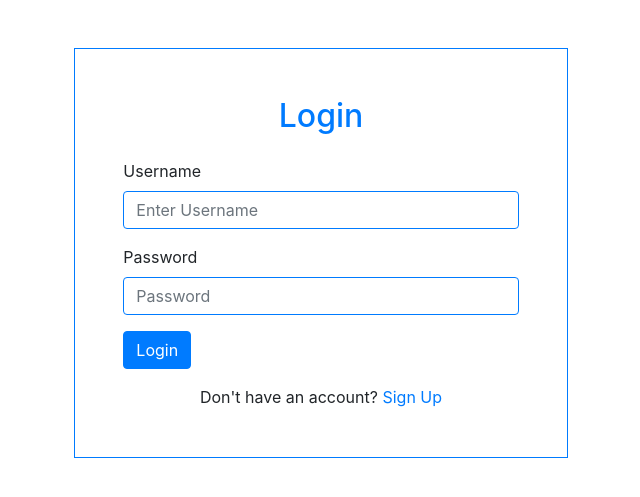
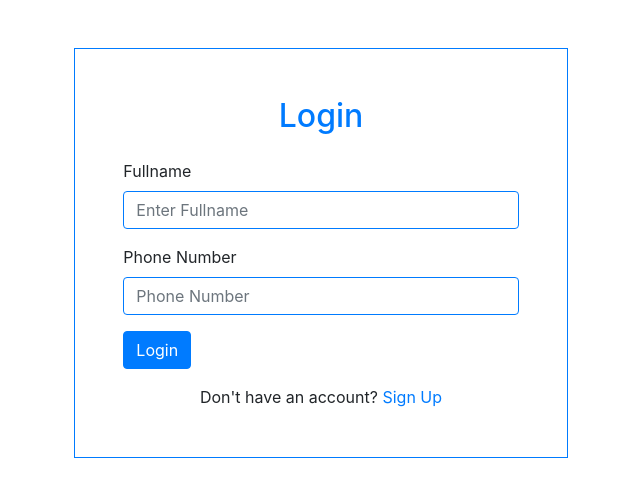
Before and after one commit to DanielNifemi/pollme, a Django app: page /accounts/login/ in a window 1280 px wide. Shown: the part 56-553 px from the top of the page, without its empty margins (319-959 px from the left). Run offline with Django 4.2, Linux system fonts and the light colour scheme; some libraries are stand-ins or nearby versions.

Commit message:
new commit

```diff
--- a/accounts/templates/accounts/login.html
+++ b/accounts/templates/accounts/login.html
@@ -18,14 +18,14 @@
             <form action="" method="post">
                 {% csrf_token %}
                 <div class="mb-3">
-                    <label for="username" class="form-label">Username</label>
-                    <input type="text" class="form-control border border-primary" id="username"
-                           aria-describedby="username" name="username" placeholder="Enter Username" required>
+                    <label for="fullname" class="form-label">Fullname</label>
+                    <input type="text" class="form-control border border-primary" id="fullname"
+                           aria-describedby="fullname" name="fullname" placeholder="Enter Fullname" required>
                 </div>
                 <div class="mb-3">
-                    <label for="password" class="form-label">Password</label>
-                    <input type="password" class="form-control border border-primary" name="password"
-                           placeholder="Password" required>
+                    <label for="phone_number" class="form-label">Phone Number</label>
+                    <input type="number" class="form-control border border-primary" name="phone number"
+                           placeholder="Phone Number" required>
                 </div>
                 <div class="d-grid">
                     <button class="btn btn-primary" type="submit">Login</button>
--- a/accounts/views.py
+++ b/accounts/views.py
@@ -8,16 +8,16 @@ from django.http import HttpResponse
 
 def login_user(request):
     if request.method == 'POST':
-        username = request.POST.get('username')
-        password = request.POST.get('password')
-        user = authenticate(username=username, password=password)
+        fullname = request.POST.get('fullname')
+        phone_number = request.POST.get('phone_number')
+        user = authenticate(fullname=fullname, phone_number=phone_number)
 
         if user is not None:
             login(request, user)
             redirect_url = request.GET.get('next', 'home')
             return redirect(redirect_url)
         else:
-            messages.error(request, "Username Or Password is incorrect!",
+            messages.error(request, "Full Name Or PhoneNumber is incorrect!",
                            extra_tags='alert alert-warning alert-dismissible fade show')
 
     return render(request, 'accounts/login.html')
@@ -32,36 +32,31 @@ def create_user(request):
     if request.method == 'POST':
         check1 = False
         check2 = False
-        check3 = False
         form = UserRegistrationForm(request.POST)
         if form.is_valid():
-            username = form.cleaned_data['username']
-            password1 = form.cleaned_data['password1']
-            password2 = form.cleaned_data['password2']
-            email = form.cleaned_data['email']
+            fullname = form.cleaned_data['fullname']
+            phone_number1 = form.cleaned_data['phone_number1']
+            phone_number2 = form.cleaned_data['phone_number2']
 
-            if password1 != password2:
+            if phone_number1 != phone_number2:
                 check1 = True
-                messages.error(request, 'Password did not match!',
+                messages.error(request, 'Phone Number did not match!',
                                extra_tags='alert alert-warning alert-dismissible fade show')
-            if User.objects.filter(username=username).exists():
+            if User.objects.filter(fullname=fullname).exists():
                 check2 = True
-                messages.error(request, 'Username already exists!',
-                               extra_tags='alert alert-warning alert-dismissible fade show')
-            if User.objects.filter(email=email).exists():
-                check3 = True
-                messages.error(request, 'Email already registered!',
+                messages.error(request, 'Full Name already exists!',
                                extra_tags='alert alert-warning alert-dismissible fade show')
 
-            if check1 or check2 or check3:
+            if check1 or check2:
                 messages.error(
                     request, "Registration Failed!", extra_tags='alert alert-warning alert-dismissible fade show')
                 return redirect('accounts:register')
             else:
                 user = User.objects.create_user(
-                    username=username, password=password1, email=email)
+                    fullname=fullname, phone_number=phone_number1)
                 messages.success(
-                    request, f'Thanks for registering {user.username}.', extra_tags='alert alert-success alert-dismissible fade show')
+                    request, f'Thanks for registering {user.fullname}.', extra_tags='alert alert-success '
+                                                                                    'alert-dismissible fade show')
                 return redirect('accounts:login')
     else:
         form = UserRegistrationForm()
```
Also changed, not shown: accounts/forms.py (+6 -8 lines).
